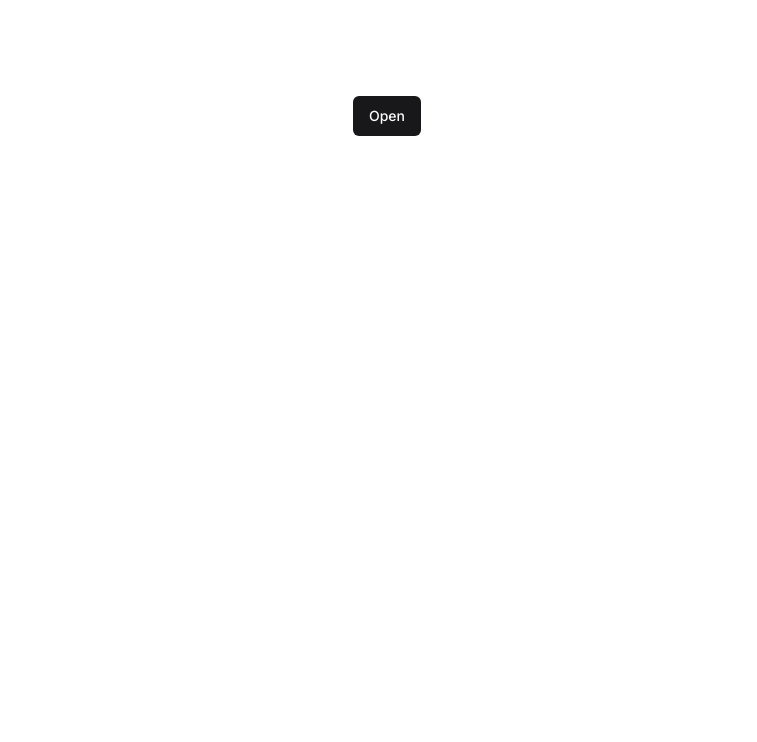
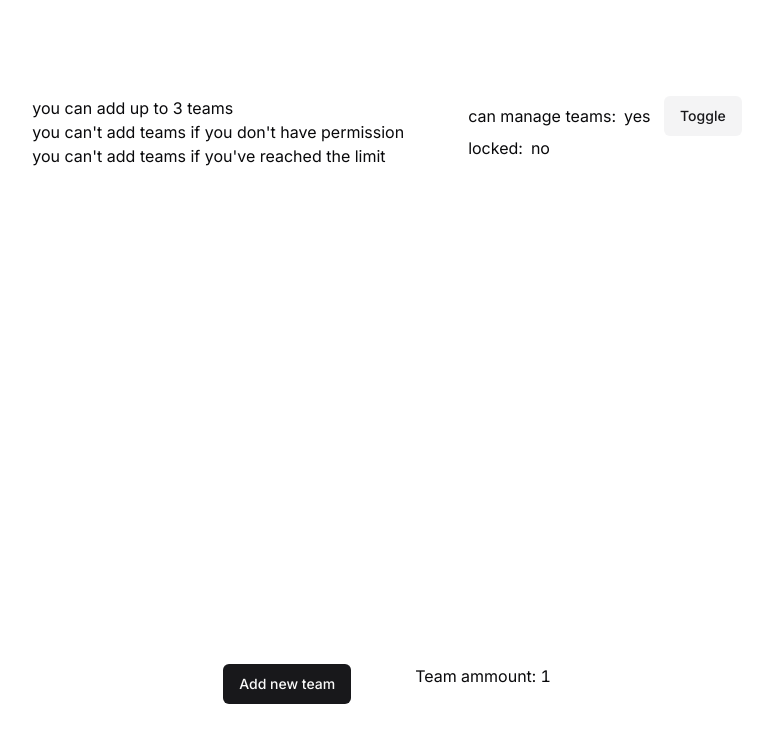
Before and after one commit to bdsqqq/slot-overrides-examples, a Next.js app: page / in a window 1280 px wide. Shown: the top 742 px of the page, without its empty margins (253-1010 px from the left). Built offline with nearby package versions, Linux system fonts and the light colour scheme.

Commit message:
feat: bulk of behavior

```diff
--- a/src/app/page.tsx
+++ b/src/app/page.tsx
@@ -6,35 +6,19 @@ import {
   PopoverTrigger,
 } from '@/components/ui/popover';
 import { Tabs, TabsContent } from '@/components/ui/tabs';
+import { Slot } from '@/lib/Slot';
 import { useState } from 'react';
 
-export default function Page() {
-  return (
-    <main className="flex min-h-screen flex-col items-center justify-between p-24">
-      <div>
-        <Popover>
-          <PopoverContent>
-            <GatedContent />
-          </PopoverContent>
-          <PopoverTrigger asChild>
-            <Button>Open</Button>
-          </PopoverTrigger>
-        </Popover>
-      </div>
-    </main>
-  );
-}
-
-const GatedContent = () => {
+const NoPermissionFeedback = () => {
   const [currentTab, setCurrentTab] = useState<'warn' | 'form'>('warn');
 
   return (
     <Tabs value={currentTab} defaultValue="warn">
       <TabsContent value="warn">
         Eh, can&apos;t do it man,{' '}
-        <button className="underline" onClick={() => setCurrentTab('form')}>
+        <Button variant={'link'} onClick={() => setCurrentTab('form')}>
           contact admin
-        </button>
+        </Button>
       </TabsContent>
       <TabsContent value="form">
         Pretend there&apos;s an useful form for contacting admin here
@@ -42,3 +26,116 @@ const GatedContent = () => {
     </Tabs>
   );
 };
+
+export default function Page() {
+  const [canAddTeam, setCanAddTeam] = useState(true);
+
+  const [teamAmmount, setTeamAmmount] = useState(1);
+  const addTeam = () => {
+    setTeamAmmount((prev) => prev + 1);
+  };
+  const resetTeams = () => {
+    setTeamAmmount(1);
+  };
+  const teamLimit = 3;
+  const hasReachedTeamLimit = teamAmmount >= teamLimit;
+
+  let LockedFeedback;
+  let locked = false;
+
+  if (!canAddTeam) {
+    locked = true;
+    LockedFeedback = <NoPermissionFeedback />;
+  }
+
+  if (canAddTeam && hasReachedTeamLimit) {
+    locked = true;
+    LockedFeedback = (
+      <>
+        <p>Team limit reached</p>
+        <Button onClick={resetTeams} size="sm" variant={'destructive'}>
+          Reset
+        </Button>
+        <p>
+          or
+          <Button
+            onClick={() =>
+              alert(
+                'pretend this takes you to /billing or asks for your credit card or something'
+              )
+            }
+            size="sm"
+          >
+            upgrade
+          </Button>
+        </p>
+      </>
+    );
+  }
+
+  return (
+    <main className="flex min-h-screen flex-col items-center justify-between p-24">
+      <section className="flex gap-16">
+        <ul>
+          <li>you can add up to 3 teams</li>
+          <li>you can&apos;t add teams if you don&apos;t have permission</li>
+          <li>you can&apos;t add teams if you&apos;ve reached the limit</li>
+        </ul>
+
+        <ul>
+          <li className="flex items-center gap-2">
+            can manage teams:{' '}
+            <span className="w-8">{canAddTeam ? 'yes' : 'no'}</span>{' '}
+            <Button
+              variant="secondary"
+              onClick={() => {
+                setCanAddTeam((prev) => !prev);
+              }}
+            >
+              Toggle
+            </Button>
+          </li>
+          <li className="flex items-center gap-2">
+            locked: <span className="w-8">{locked ? 'yes' : 'no'}</span>
+          </li>
+        </ul>
+      </section>
+      <div className="flex gap-16">
+        <Lock locked={locked} lockedFeedback={LockedFeedback}>
+          <Button aria-disabled={locked} onClick={addTeam}>
+            Add new team
+          </Button>
+        </Lock>
+
+        <p className="tabular-nums">Team ammount: {teamAmmount}</p>
+      </div>
+    </main>
+  );
+}
+
+const Lock = ({
+  children,
+  locked,
+  lockedFeedback,
+}: React.PropsWithChildren<{
+  locked: boolean;
+  lockedFeedback: React.ReactNode;
+}>) => {
+  if (!locked) return <>{children}</>;
+
+  return (
+    <Popover>
+      <PopoverTrigger asChild>
+        <Slot
+          onClick={() => {
+            // absolutely nothing lol
+          }}
+          dangerouslyoverridehandlersinsteadofcomposing={['onClick']}
+        >
+          {children}
+        </Slot>
+      </PopoverTrigger>
+      <PopoverContent>{lockedFeedback}</PopoverContent>
+    </Popover>
+  );
+};
```
